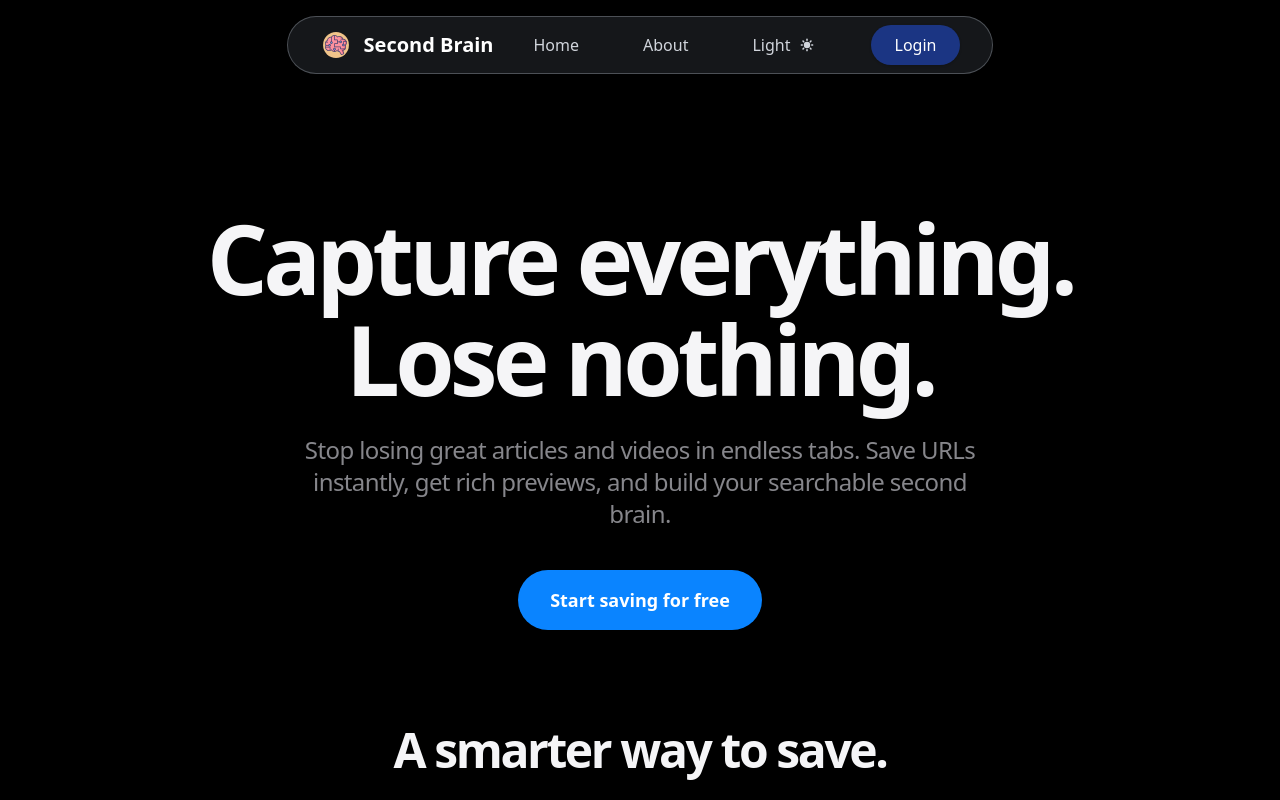
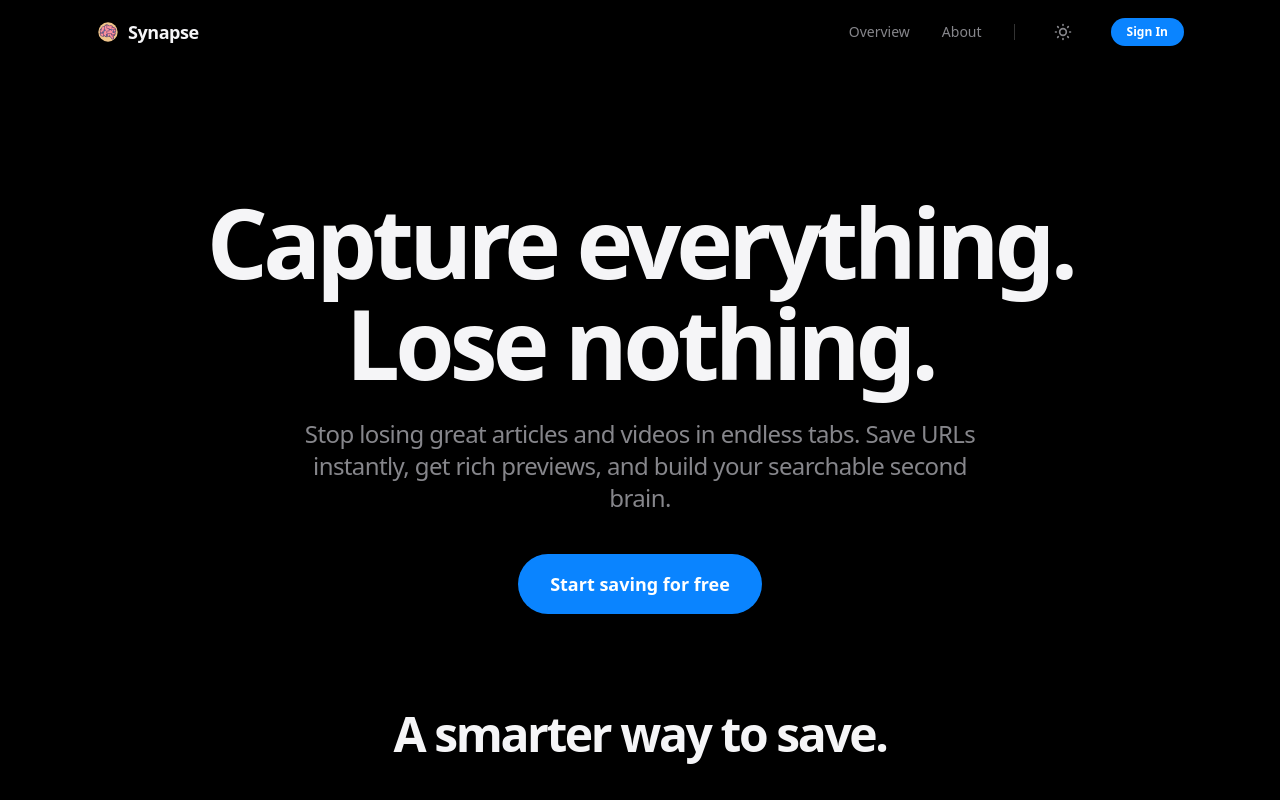
Before and after one commit to ashishkr45/Synapse-client, a React (Vite) app: page / in a window 1280 px wide. Shown: the top 800 px of the page. Built offline with nearby package versions, Linux system fonts and the light colour scheme; no server answers.

Commit message:
design changes

```diff
--- a/src/components/nevBar.tsx
+++ b/src/components/nevBar.tsx
@@ -1,4 +1,4 @@
-import React from 'react';
+import React, { useState, useEffect } from 'react';
 import { useNavigate } from 'react-router-dom';
 import SecBrainIcon from "../icons/SecBrainIcon";
 
@@ -9,78 +9,171 @@ interface NavigationProps {
 
 const Navigation: React.FC<NavigationProps> = ({ isDarkMode, toggleDarkMode }) => {
   const navigate = useNavigate();
+  const [isMobileMenuOpen, setIsMobileMenuOpen] = useState(false);
+  const [scrolled, setScrolled] = useState(false);
+
+  // Detect scroll to add shadow/border dynamically
+  useEffect(() => {
+    const handleScroll = () => setScrolled(window.scrollY > 20);
+    window.addEventListener('scroll', handleScroll);
+    return () => window.removeEventListener('scroll', handleScroll);
+  }, []);
+
+  // Prevent scrolling when mobile menu is open
+  useEffect(() => {
+    if (isMobileMenuOpen) {
+      document.body.style.overflow = 'hidden';
+    } else {
+      document.body.style.overflow = 'unset';
+    }
+  }, [isMobileMenuOpen]);
+
+  const handleNavigation = (path: string) => {
+    navigate(path);
+    setIsMobileMenuOpen(false);
+  };
+
+  const navLinkStyle = `text-sm font-medium transition-colors duration-200 ${
+    isDarkMode ? 'text-[#86868B] hover:text-[#F5F5F7]' : 'text-[#86868B] hover:text-[#1D1D1F]'
+  }`;
 
   return (
-    <div className="w-full flex justify-center pt-4">
-      <nav className={`z-50 fixed flex flex-wrap items-center px-4 md:px-8 py-2 rounded-4xl gap-2 md:gap-4 backdrop-blur-md border transition-colors duration-300 ${
+    <>
+      <div className={`w-full fixed top-0 left-0 z-50 transition-all duration-300 backdrop-blur-xl ${
         isDarkMode
-          ? 'bg-gray-500/20 border-slate-300/30 text-white'
-          : 'bg-gray-500/20 border-gray-500/30 text-gray-800'
+          ? `bg-[#000000]/70 ${scrolled ? 'border-b border-white/10' : 'border-b border-transparent'}`
+          : `bg-[#F5F5F7]/70 ${scrolled ? 'border-b border-black/5' : 'border-b border-transparent'}`
       }`}>
-        {/* Logo Section */}
-        <div className='flex items-center space-x-2 md:space-x-3'>
-          <div className="flex justify-center cursor-pointer"
-            onClick={() => navigate("/")}
+
+        <nav className="w-full max-w-6xl mx-auto flex items-center justify-between px-4 md:px-8 h-14 md:h-16">
+
+          {/* Brand / Logo */}
+          <div
+            className="flex items-center space-x-2 cursor-pointer group"
+            onClick={() => handleNavigation("/")}
           >
-            <SecBrainIcon width="28" height="28" className="md:w-8 md:h-8" />
-          </div>
-          <span className={`text-lg md:text-xl font-bold transition-colors duration-300 ${
-            isDarkMode ? 'text-white' : 'text-gray-900'
+            <SecBrainIcon width="24" height="24" className={`transition-transform duration-300 group-hover:scale-105 ${isDarkMode ? 'text-[#F5F5F7]' : 'text-[#1D1D1F]'}`} />
+            <span className={`text-lg font-semibold tracking-tight transition-colors duration-300 ${
+              isDarkMode ? 'text-[#F5F5F7]' : 'text-[#1D1D1F]'
             }`}>
-            Second Brain
+              Synapse
             </span>
           </div>
 
+          {/* Desktop Navigation */}
+          <div className="hidden md:flex items-center space-x-8">
+            <button onClick={() => handleNavigation("/")} className={navLinkStyle}>
+              Overview
+            </button>
+            <button onClick={() => handleNavigation("/about")} className={navLinkStyle}>
+              About
+            </button>
+
+            <div className={`w-px h-4 ${isDarkMode ? 'bg-white/20' : 'bg-black/20'}`}></div>
+
+            {/* Minimalist Theme Toggle (Icon Only) */}
             <button
-          className={`cursor-pointer font-medium px-3 md:px-6 py-2 rounded-full transition-all duration-200 text-sm md:text-base ${
-            isDarkMode
-              ? 'hover:bg-gray-700/60 hover:text-blue-400 text-gray-300'
-              : 'hover:bg-neutral-400/40 hover:text-indigo-900 text-gray-700'
+              className={`p-1.5 rounded-full transition-colors duration-200 ${
+                isDarkMode ? 'text-[#86868B] hover:text-[#F5F5F7]' : 'text-[#86868B] hover:text-[#1D1D1F]'
               }`}
-          onClick={() => navigate("/")}
+              onClick={toggleDarkMode}
+              aria-label="Toggle dark mode"
             >
-          Home
+              {isDarkMode ? (
+                <svg className="w-5 h-5" fill="none" stroke="currentColor" viewBox="0 0 24 24"><path strokeLinecap="round" strokeLinejoin="round" strokeWidth={2} d="M12 3v1m0 16v1m9-9h-1M4 12H3m15.364 6.364l-.707-.707M6.343 6.343l-.707-.707m12.728 0l-.707.707M6.343 17.657l-.707.707M16 12a4 4 0 11-8 0 4 4 0 018 0z" /></svg>
+              ) : (
+                <svg className="w-5 h-5" fill="none" stroke="currentColor" viewBox="0 0 24 24"><path strokeLinecap="round" strokeLinejoin="round" strokeWidth={2} d="M20.354 15.354A9 9 0 018.646 3.646 9.003 9.003 0 0012 21a9.003 9.003 0 008.354-5.646z" /></svg>
+              )}
             </button>
 
             <button
-          className={`cursor-pointer font-medium px-3 md:px-6 py-2 rounded-full transition-all duration-200 text-sm md:text-base ${
-            isDarkMode
-              ? 'hover:bg-gray-700/60 hover:text-blue-400 text-gray-300'
-              : 'hover:bg-neutral-400/40 hover:text-indigo-900 text-gray-700'
+              onClick={() => handleNavigation("/login")}
+              className={`text-xs font-semibold px-4 py-1.5 rounded-full transition-transform duration-200 hover:scale-[1.02] active:scale-95 text-white ${
+                isDarkMode ? 'bg-[#0A84FF] hover:bg-[#007AFF]' : 'bg-[#0066CC] hover:bg-[#005BB5]'
               }`}
-          onClick={() => navigate("/About")}
+            >
+              Sign In
+            </button>
+          </div>
+
+          {/* Mobile Controls (Hamburger & Theme) */}
+          <div className="flex items-center space-x-3 md:hidden">
+            <button
+              onClick={toggleDarkMode}
+              className={`p-2 transition-colors ${isDarkMode ? 'text-[#86868B]' : 'text-[#86868B]'}`}
+            >
+              {isDarkMode ? (
+                <svg className="w-5 h-5" fill="none" stroke="currentColor" viewBox="0 0 24 24"><path strokeLinecap="round" strokeLinejoin="round" strokeWidth={2} d="M12 3v1m0 16v1m9-9h-1M4 12H3m15.364 6.364l-.707-.707M6.343 6.343l-.707-.707m12.728 0l-.707.707M6.343 17.657l-.707.707M16 12a4 4 0 11-8 0 4 4 0 018 0z" /></svg>
+              ) : (
+                <svg className="w-5 h-5" fill="none" stroke="currentColor" viewBox="0 0 24 24"><path strokeLinecap="round" strokeLinejoin="round" strokeWidth={2} d="M20.354 15.354A9 9 0 018.646 3.646 9.003 9.003 0 0012 21a9.003 9.003 0 008.354-5.646z" /></svg>
+              )}
+            </button>
+
+            <button
+              onClick={() => setIsMobileMenuOpen(!isMobileMenuOpen)}
+              className={`p-2 transition-colors ${isDarkMode ? 'text-[#F5F5F7]' : 'text-[#1D1D1F]'}`}
+              aria-label="Toggle menu"
+            >
+              <svg className="w-6 h-6" fill="none" stroke="currentColor" viewBox="0 0 24 24">
+                {isMobileMenuOpen ? (
+                  <path strokeLinecap="round" strokeLinejoin="round" strokeWidth={1.5} d="M6 18L18 6M6 6l12 12" />
+                ) : (
+                  <path strokeLinecap="round" strokeLinejoin="round" strokeWidth={1.5} d="M4 8h16M4 16h16" />
+                )}
+              </svg>
+            </button>
+          </div>
+        </nav>
+      </div>
+
+      {/* Mobile Menu Full-Screen Overlay */}
+      <div className={`fixed inset-0 z-40 md:hidden transition-all duration-400 ease-in-out ${
+        isMobileMenuOpen
+          ? 'opacity-100 pointer-events-auto'
+          : 'opacity-0 pointer-events-none'
+      }`}>
+        {/* Blur backdrop */}
+        <div className={`absolute inset-0 backdrop-blur-2xl ${
+          isDarkMode ? 'bg-[#000000]/80' : 'bg-[#F5F5F7]/90'
+        }`} />
+
+        {/* Menu Content */}
+        <div className="relative pt-24 px-6 h-full flex flex-col">
+          <div className="flex flex-col space-y-0">
+
+            <button
+              onClick={() => handleNavigation("/")}
+              className={`text-2xl font-semibold tracking-tight text-left py-4 border-b transition-colors ${
+                isDarkMode ? 'text-[#F5F5F7] border-white/10' : 'text-[#1D1D1F] border-black/10'
+              }`}
+            >
+              Overview
+            </button>
+
+            <button
+              onClick={() => handleNavigation("/about")}
+              className={`text-2xl font-semibold tracking-tight text-left py-4 border-b transition-colors ${
+                isDarkMode ? 'text-[#F5F5F7] border-white/10' : 'text-[#1D1D1F] border-black/10'
+              }`}
             >
               About
             </button>
 
+          </div>
+
+          <div className="mt-8">
             <button
-          className={`cursor-pointer font-medium px-3 md:px-6 py-2 rounded-full transition-all duration-200 flex items-center space-x-1 md:space-x-2 text-sm md:text-base ${
-            isDarkMode
-              ? 'hover:bg-gray-700/60 hover:text-yellow-400 text-gray-300'
-              : 'hover:bg-neutral-400/40 hover:text-purple-900 text-gray-700'
+              onClick={() => handleNavigation("/login")}
+              className={`w-full py-4 rounded-2xl text-lg font-semibold transition-transform active:scale-95 text-white ${
+                isDarkMode ? 'bg-[#0A84FF]' : 'bg-[#0066CC]'
               }`}
-          onClick={toggleDarkMode}
             >
-          <span>{isDarkMode ? 'Light' : 'Dark'}</span>
-          {isDarkMode ? (
-            <svg className="w-3 h-3 md:w-4 md:h-4" fill="currentColor" viewBox="0 0 20 20">
-              <path fillRule="evenodd" d="M10 2a1 1 0 011 1v1a1 1 0 11-2 0V3a1 1 0 011-1zm4 8a4 4 0 11-8 0 4 4 0 018 0zm-.464 4.95l.707.707a1 1 0 001.414-1.414l-.707-.707a1 1 0 00-1.414 1.414zm2.12-10.607a1 1 0 010 1.414l-.706.707a1 1 0 11-1.414-1.414l.707-.707a1 1 0 011.414 0zM17 11a1 1 0 100-2h-1a1 1 0 100 2h1zm-7 4a1 1 0 011 1v1a1 1 0 11-2 0v-1a1 1 0 011-1zM5.05 6.464A1 1 0 106.465 5.05l-.708-.707a1 1 0 00-1.414 1.414l.707.707zm1.414 8.486l-.707.707a1 1 0 01-1.414-1.414l.707-.707a1 1 0 011.414 1.414zM4 11a1 1 0 100-2H3a1 1 0 000 2h1z" clipRule="evenodd" />
-            </svg>
-          ) : (
-            <svg className="w-3 h-3 md:w-4 md:h-4" fill="currentColor" viewBox="0 0 20 20">
-              <path d="M17.293 13.293A8 8 0 016.707 2.707a8.001 8.001 0 1010.586 10.586z" />
-            </svg>
-          )}
+              Sign In to Synapse
             </button>
-
-        <button
-          onClick={() => navigate("/login")}
-          className={`font-medium px-4 md:px-6 py-2 rounded-full transition-all duration-200 transform shadow-sm ml-2 md:ml-4 bg-blue-900/90 hover:bg-blue-600/80 text-white text-sm md:text-base`}
-        >
-          Login
-        </button>
-      </nav>
           </div>
+        </div>
+      </div>
+    </>
   );
 };
 
```
Lines whose indentation alone changed are shown as unchanged.
